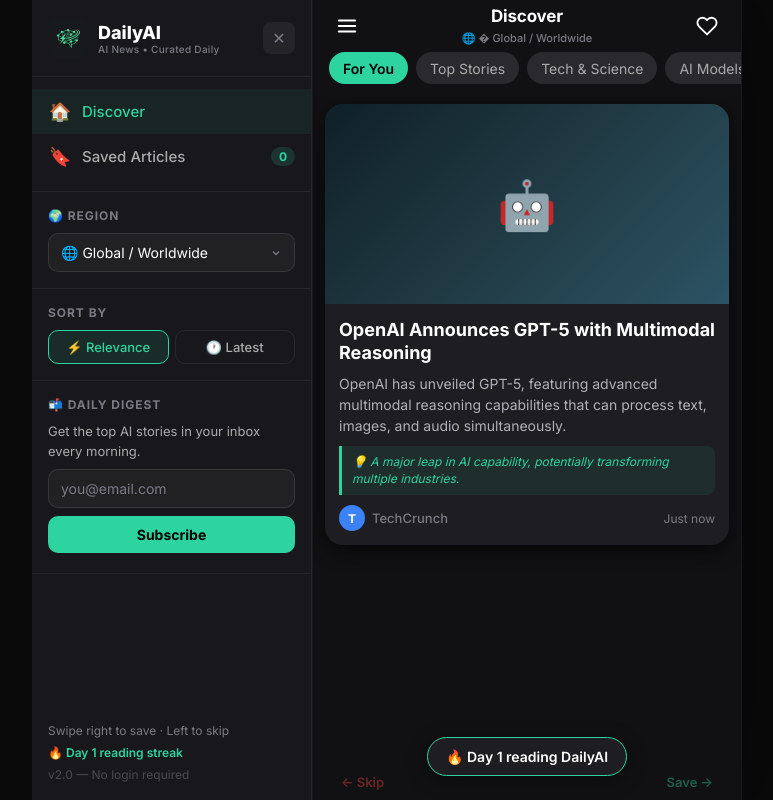
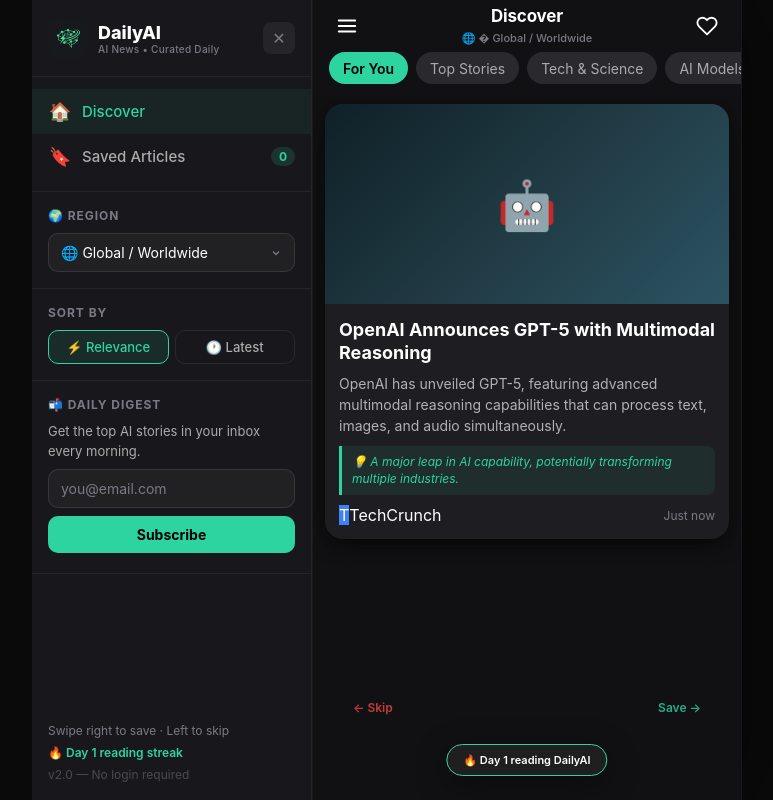
Before and after one commit to shivang-7135/aiNews, a FastAPI app: page / in a window 1280 px wide. Shown: the whole page, without its empty margins (113-886 px from the left). Run offline with FastAPI, Linux system fonts and the light colour scheme; data that the repository does not hold is empty; some libraries are stand-ins or nearby versions.

Commit message:
Fix font smoothing, reduce font sizes for footer/hints, and shrink streak badge

```diff
--- a/static/styles.css
+++ b/static/styles.css
@@ -3,7 +3,9 @@
    Page: #111113 | Cards: #1e1e22 | Accent: #2dd4a0
    ============================================================ */
 
-*, *::before, *::after { margin: 0; padding: 0; box-sizing: border-box; }
+*, *::before, *::after {
+    margin: 0; padding: 0; box-sizing: border-box;
+}
 
 :root {
     --bg: #111113;
@@ -15,16 +17,20 @@
     --text2: #b0b0b8;
     --text3: #7a7a85;
     --text4: #ababab;
-    --font: 'Inter', -apple-system, BlinkMacSystemFont, 'Segoe UI', sans-serif;
+    --font: -apple-system, BlinkMacSystemFont, 'SF Pro Display', 'Inter', 'Segoe UI', Roboto, 'Helvetica Neue', sans-serif;
 }
 
 html { font-size: 16px; -webkit-text-size-adjust: 100%; }
-body {
-    font-family: var(--font); background: #0a0a0b; color: var(--text);
-    min-height: 100vh; min-height: 100dvh;
-    -webkit-font-smoothing: antialiased; overscroll-behavior-y: contain;
+body, button, input, select, textarea {
+    font-family: var(--font);
 }
 
+body {
+    background: #0a0a0b; color: var(--text);
+    -webkit-font-smoothing: antialiased;
+    -moz-osx-font-smoothing: grayscale;
+    overscroll-behavior-y: contain;
+}
 .app-shell {
     max-width: 430px; margin: 0 auto; background: var(--bg);
     min-height: 100vh; min-height: 100dvh;
@@ -244,28 +250,20 @@
     font-size: 12px; color: var(--accent); font-style: italic; line-height: 1.4;
 }
 .card-footer { display: flex; align-items: center; justify-content: space-between; }
-.card-source { display: flex; align-items: center; gap: 7px; }
-.source-avatar {
-    width: 26px; height: 26px; border-radius: 50%;
-    display: flex; align-items: center; justify-content: center;
-    font-size: 12px; font-weight: 700; color: #fff; flex-shrink: 0;
-}
-.source-name {
-    font-size: 13px; color: var(--text3); font-weight: 500;
-    max-width: 160px; white-space: nowrap; overflow: hidden; text-overflow: ellipsis;
-}
+.card-source { display: flex; align-items: center; justify-content: space-between; }
+.card-source-left { display: flex; align-items: center; gap: 8px; }
+.card-source-img { width: 20px; height: 20px; border-radius: 50%; object-fit: cover; display: flex; align-items: center; justify-content: center; font-size: 10px; font-weight: 700; color: #fff; }
+.card-source-name { font-size: 13px; font-weight: 500; color: var(--text2); white-space: nowrap; overflow: hidden; text-overflow: ellipsis; max-width: 140px; }
 .card-time { font-size: 12px; color: var(--text3); }
 
 /* Swipe hints */
 .swipe-hints {
-    display: flex; justify-content: space-between; width: 100%;
-    padding: 10px 28px; flex-shrink: 0;
+    position: absolute; bottom: 85px; width: 100%;
+    display: flex; justify-content: space-between;
+    padding: 0 40px; pointer-events: none; z-index: 10;
 }
-.hint-left, .hint-right {
-    font-size: 13px; font-weight: 600; opacity: 0.4;
-}
-.hint-left { color: var(--accent-red); }
-.hint-right { color: var(--accent); }
+.hint-left { color: #ef4444; font-size: 12px; font-weight: 600; opacity: 0.8; }
+.hint-right { color: var(--accent); font-size: 12px; font-weight: 600; opacity: 0.8; }
 
 /* Empty state */
 .swipe-empty {
@@ -347,14 +345,14 @@
 }
 .toast.show { transform: translateX(-50%) translateY(0); opacity: 1; }
 
-/* ========== STREAK ========== */
+/* ===== STREAK BADGE ===== */
 .streak-badge {
-    position: fixed; bottom: 24px; left: 50%; transform: translateX(-50%);
-    background: var(--card); color: var(--text);
-    border: 1px solid var(--accent);
-    padding: 10px 18px; border-radius: 999px;
-    font-size: 14px; font-weight: 600; z-index: 100; cursor: pointer;
-    box-shadow: 0 4px 20px rgba(0,0,0,0.4);
+    position: fixed; bottom: 30px; left: 50%; transform: translateX(-50%);
+    background: rgba(255,255,255,0.06); border: 1px solid var(--accent);
+    color: #fff; font-size: 11px; font-weight: 600;
+    padding: 8px 16px; border-radius: 30px;
+    box-shadow: 0 8px 32px rgba(0,0,0,0.4);
+    pointer-events: none; z-index: 400;
     animation: badgeIn 0.4s cubic-bezier(0.34, 1.56, 0.64, 1) both;
     animation-delay: 2s;
 }
--- a/templates/index.html
+++ b/templates/index.html
@@ -12,7 +12,7 @@
     <link rel="preconnect" href="https://fonts.googleapis.com">
     <link rel="preconnect" href="https://fonts.gstatic.com" crossorigin>
     <link href="https://fonts.googleapis.com/css2?family=Inter:wght@400;500;600;700;800&display=swap" rel="stylesheet">
-    <link rel="stylesheet" href="/static/styles.css?v=2.2">
+    <link rel="stylesheet" href="/static/styles.css?v=2.5">
 </head>
 <body>
     <div class="app-shell" id="appShell">
```
